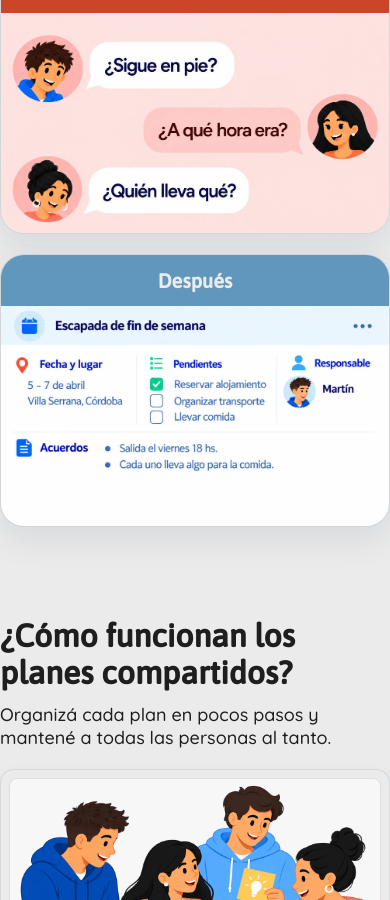
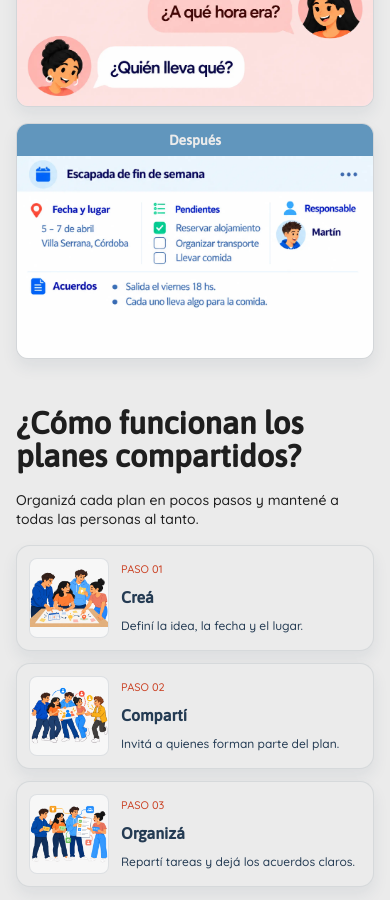
Before and after one commit to titoValen/colabo, a React (Vite) app in the folder client/: page / in a window 390 px wide. Shown: the part 1100-2000 px from the top of the page. Built offline with nearby package versions, Linux system fonts and the light colour scheme; no server answers.

Commit message:
ux: vista mobile en la pagina de aterrizaje

```diff
--- a/client/src/pages/Landing.jsx
+++ b/client/src/pages/Landing.jsx
@@ -2,6 +2,7 @@ import "@/styles/landing.css";
 import { Link } from "react-router";
 import Hero from "@/assets/illustration/colabo_hero_background.webp";
 import HeroMobile from "@/assets/illustration/colabo_hero_background_mobile.webp";
+import HeroTablet from "@/assets/illustration/colabo_hero_background_tablet.webp";
 import ComparacionAntes from "@/assets/illustration/colabo_antes_comparacion.webp";
 import ComparacionDespues from "@/assets/illustration/colabo_despues_comparacion.webp";
 import AcuerdoVisible from "@/assets/icons/eye.svg";
@@ -46,8 +47,8 @@ export default function Landing() {
           <figure className="landing-hero-figure">
             <picture>
               <source media="(max-width: 480px)" srcSet={HeroMobile} />
-              <source media="(max-width: 760px)" srcSet={HeroMobile} />
-              <img className="landing-hero-image" src={Hero} alt="" />
+              <source media="(max-width: 1023px)" srcSet={HeroTablet} />
+              <img className="landing-hero-image" src={Hero} alt="Background para el hero de la página de inicio" />
             </picture>
           </figure>
         </div>
@@ -166,7 +167,9 @@ export default function Landing() {
         </div>
       </section>
 
-      <h2 className="landing-how-it-works-title">¿Qué ofrecemos?</h2>
+      <h2 className="landing-how-it-works-title landing-features-title">
+        ¿Qué ofrecemos?
+      </h2>
       <section className="landing-section landing-features">
 
         <div className="landing-feature">
@@ -322,7 +325,15 @@ export default function Landing() {
         </div>
       </section>
 
-      <section className="landing-section landing-cta"></section>
+      <section className="landing-section landing-cta">
+        <h2 className="landing-cta-title">Los planes salen mejor en equipo</h2>
+        <Link className="landing-action landing-action-primary" to="/registrarse">
+          Empezar ahora
+          <figure className="landing-action-figure">
+            <img src={ArrowRight} alt="Icono de flecha hacia la derecha" />
+          </figure>
+        </Link>
+      </section>
     </main>
   );
 }
--- a/client/src/styles/footer.css
+++ b/client/src/styles/footer.css
@@ -109,17 +109,23 @@
 
   .footer-content {
     flex-direction: column;
-    align-items: flex-start;
+    align-items: center;
     gap: 1.25rem;
+    text-align: center;
   }
 
   .footer-nav {
+    justify-content: center;
     gap: 0.25rem 1rem;
   }
 
   .footer-socials {
     flex-direction: column;
-    align-items: flex-start;
+    align-items: center;
     gap: 0.625rem;
   }
+
+  .footer-bottom {
+    text-align: center;
+  }
 }
--- a/client/src/styles/landing.css
+++ b/client/src/styles/landing.css
@@ -245,6 +245,7 @@
 
 .landing-how-it-works-title {
   font-size: clamp(2rem, 4vw, 3rem);
+  margin: 0 0 10px;
 }
 
 .landing-how-it-works-description {
@@ -313,7 +314,6 @@
 }
 
 /* DIVIDE FAQ */
-
 .landing-section-faq {
   display: grid;
   grid-template-columns: 1fr 1fr;
@@ -402,15 +402,261 @@
   animation: bounce 0.5s infinite;
 }
 
+.landing-cta {
+  display: flex;
+  flex-direction: column;
+  align-items: center;
+  gap: 1.25rem;
+  padding: 3rem 1.5rem;
+  border-radius: 0.875rem;
+  background: var(--color-blue);
+  color: var(--color-white);
+  text-align: center;
+}
 
+.landing-cta-title {
+  max-width: 32rem;
+  font-size: clamp(2rem, 4vw, 3rem);
+}
+
+
+/* ==========================================================================
+  RESPONSIVE
+  ========================================================================== */
+
+@media (max-width: 1247px) {
+  .app-shell:has(.landing) {
+    --landing-gutter: 1.5rem;
+  }
+
+  .landing {
+    padding-inline: var(--landing-gutter);
+  }
+
+  .app-shell:has(.landing) > .header {
+    max-width: none;
+    padding-inline: var(--landing-gutter);
+  }
+}
+
+/* TABLET */
+@media (min-width: 767px) and (max-width: 1023px) {
+  .landing-hero {
+    grid-template-columns: minmax(0, 1fr);
+  }
+
+  .landing-hero-content {
+    width: 100%;
+    max-width: none;
+  }
+
+  .landing-hero-image {
+    object-position: 40% center;
+  }
+
+  /* Separa la intro de la lista de preguntas */
+  .landing-section-faq {
+    column-gap: 2rem;
+    padding: 2rem 1.5rem;
+  }
+}
+
+/* MOBILE */
 @media (max-width: 760px) {
+  .landing {
+    row-gap: 3rem;
+  }
+
   .landing-comparison-container {
     grid-template-columns: minmax(0, 1fr);
-    gap: 1.25rem;
+    gap: 1rem;
+    margin-top: 1.25rem;
+  }
+
+  .landing-comparison-intro {
+    gap: 0.5rem;
+    padding: 0 0.5rem;
+  }
+
+  .landing-comparison-title,
+  .landing-how-it-works-title {
+    font-size: clamp(1.75rem, 8vw, 2.25rem);
+    line-height: 1.05;
+  }
+
+  .landing-comparison-description,
+  .landing-how-it-works-description {
+    font-size: 0.875rem;
+    line-height: 1.35;
+  }
+
+  .landing-comparison-panel {
+    border-radius: 0.75rem;
+    box-shadow: 0 0.5rem 1rem rgb(36 59 83 / 8%);
+  }
+
+  .landing-comparison-label {
+    padding: 0.5rem 1rem;
+    font-size: 0.875rem;
+  }
+
+  .landing-comparison-image {
+    max-height: 14rem;
+    object-fit: contain;
   }
 
   .landing-how-it-works-steps {
     grid-template-columns: minmax(0, 1fr);
+    gap: 0.75rem;
+  }
+
+  .landing-how-it-works {
+    gap: 1rem;
+  }
+
+  .landing-how-it-works-content {
+    gap: 0.5rem;
+  }
+
+  .landing-how-it-works-step {
+    display: grid;
+    grid-template-columns: 5rem minmax(0, 1fr);
+    column-gap: 0.75rem;
+    align-items: center;
+    padding: 0.75rem;
+  }
+
+  .landing-how-it-works-step-image {
+    grid-row: span 3;
+    min-height: 5rem;
+    height: 5rem;
+  }
+
+  .landing-how-it-works-step-number {
+    margin-top: 0;
+    font-size: 0.6875rem;
+  }
+
+  .landing-how-it-works-step-title {
+    margin-top: 0.25rem;
+    font-size: 1rem;
+  }
+
+  .landing-how-it-works-step-description {
+    margin-top: 0.25rem;
+    font-size: 0.75rem;
+  }
+
+  .landing-how-it-works-callout {
+    padding: 1rem;
+  }
+
+  .landing-how-it-works-callout strong {
+    font-size: 1rem;
+  }
+
+  .landing-how-it-works-callout p {
+    font-size: 0.75rem;
+  }
+
+  .landing-features-title {
+    margin-bottom: -2rem;
+    text-align: center;
+  }
+
+  .landing-features {
+    flex-direction: column;
+    gap: 0.75rem;
+  }
+
+  .landing-features .landing-feature {
+    flex: none;
+    display: grid;
+    grid-template-columns: 3.5rem minmax(0, 1fr);
+    grid-template-areas:
+      "icon title"
+      "icon description";
+    column-gap: 0.75rem;
+    align-items: center;
+    padding: 0.75rem;
+    border-radius: 0.625rem;
+    text-align: left;
+  }
+
+  .landing-feature-figure {
+    grid-area: icon;
+    width: 3.5rem;
+    padding: 0.75rem;
+  }
+
+  .landing-feature-title {
+    grid-area: title;
+    font-size: 1rem;
+  }
+
+  .landing-feature-description {
+    grid-area: description;
+    font-size: 0.6875rem;
+  }
+
+  .landing-section-faq {
+    grid-template-columns: minmax(0, 1fr);
+    gap: 1.25rem;
+    padding: 1.5rem 0.75rem;
+    border-radius: 0.75rem;
+  }
+
+  .landing-faq-intro {
+    text-align: center;
+  }
+
+  .landing-faq-title {
+    margin-bottom: 0.5rem;
+    font-size: clamp(1.75rem, 8vw, 2.25rem);
+    line-height: 1.05;
+  }
+
+  .landing-faq-description {
+    font-size: 0.75rem;
+  }
+
+  .landing-faq-list {
+    width: 100%;
+    gap: 0.375rem;
+  }
+
+  .landing-faq-question {
+    padding: 0.625rem 0.75rem;
+    border-radius: 0.375rem;
+    background: var(--color-fur);
+    color: var(--color-white);
+    font-size: 0.75rem;
+  }
+
+  .landing-faq-question-figure {
+    width: 1rem;
+  }
+
+  .landing-faq-answer-text {
+    padding: 0.5rem 0.75rem;
+    font-size: 0.6875rem;
+  }
+
+  .landing-cta {
+    align-items: stretch;
+    gap: 1rem;
+    padding: 2rem 1rem;
+    border-radius: 0.75rem;
+  }
+
+  .landing-cta-title {
+    font-size: 1.75rem;
+  }
+
+  .landing-cta .landing-action {
+    justify-content: center;
+    padding: 0.625rem 1rem;
+    font-size: 0.875rem;
   }
 
   .app-shell:has(.landing) > .header {
@@ -421,6 +667,7 @@
   .landing-hero {
     grid-template-columns: minmax(0, 1fr);
     min-height: 100vh;
+    min-height: 100svh;
     padding: 6rem 1.5rem 3rem;
   }
 
@@ -438,6 +685,10 @@
 }
 
 @media (max-width: 480px) {
+  .app-shell:has(.landing) {
+    --landing-gutter: 1rem;
+  }
+
   .landing-hero {
     padding: 6rem 1rem 3rem;
   }
```
Also changed, not shown: client/src/assets/illustration/colabo_hero_background_tablet.webp (added).
